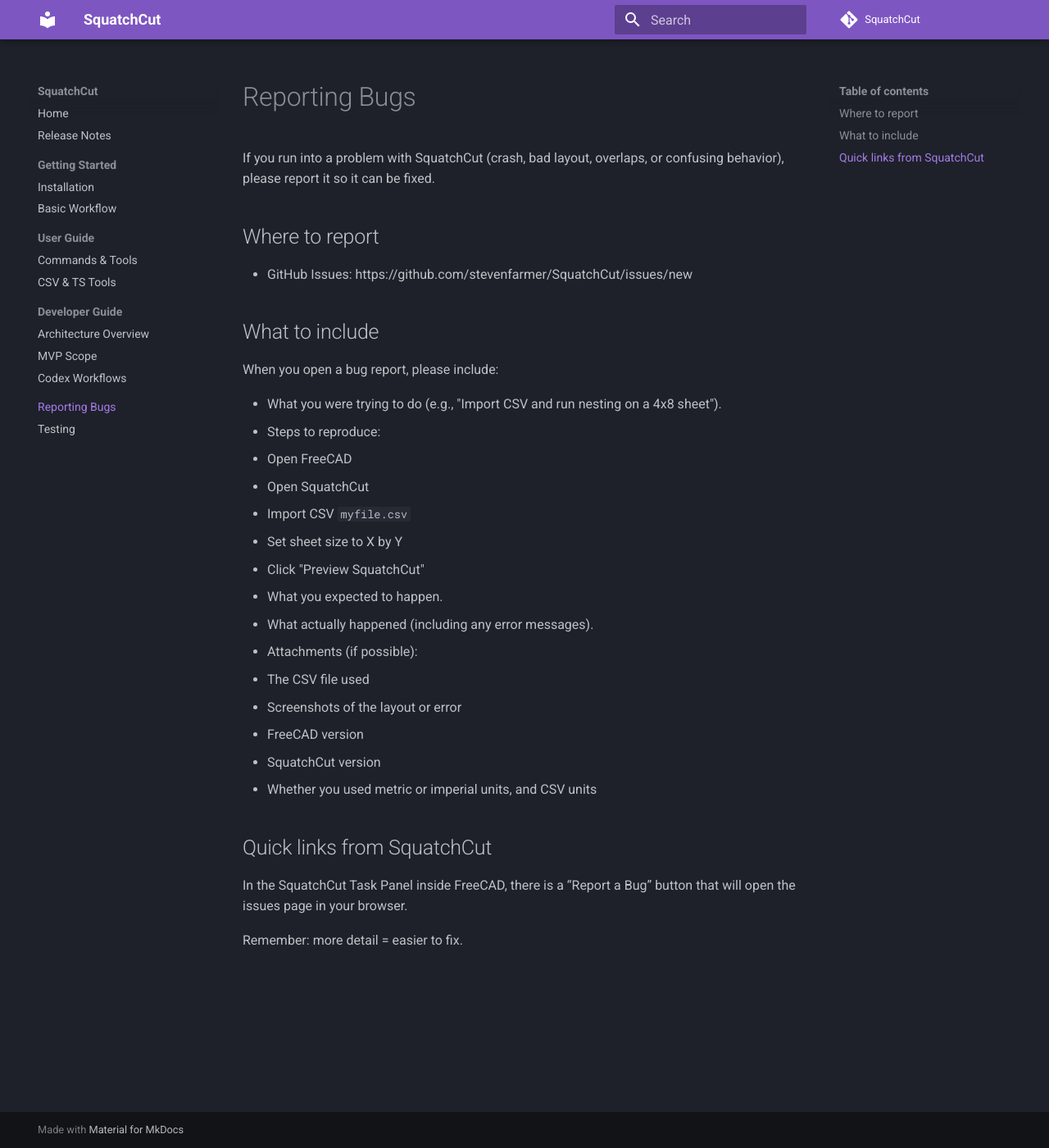
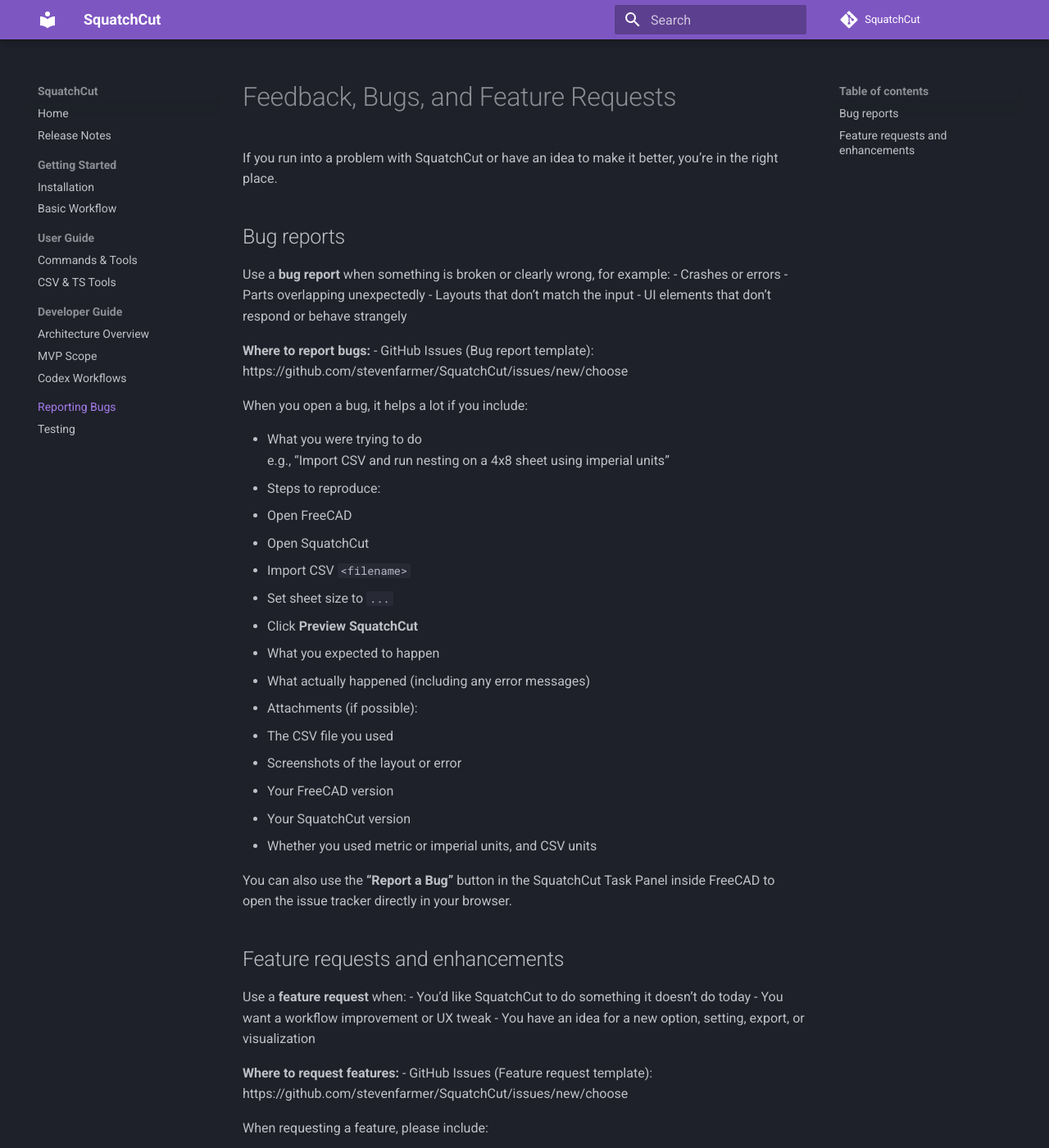
Before and after one commit to stevenfarmer/SquatchCut, an MkDocs documentation site: the page built from docs/reporting_bugs.md, in a window 1280 px wide and 1400 px high. Shown: the whole window at 82% size. Built offline with MkDocs 1.6.1 and Material for MkDocs 9.7.7, drawn with Linux system fonts in a browser that asks for light colours; comment, search, counter and statistics services are not loaded; some of the changed text lies outside the part shown.

Commit message:
Add feedback/bug reporting docs and feature request template

```diff
--- a/docs/reporting_bugs.md
+++ b/docs/reporting_bugs.md
@@ -1,33 +1,57 @@
-# Reporting Bugs
+# Feedback, Bugs, and Feature Requests
 
-If you run into a problem with SquatchCut (crash, bad layout, overlaps, or confusing behavior), please report it so it can be fixed.
+If you run into a problem with SquatchCut or have an idea to make it better, you’re in the right place.
 
-## Where to report
+## Bug reports
 
-- GitHub Issues: https://github.com/stevenfarmer/SquatchCut/issues/new
+Use a **bug report** when something is broken or clearly wrong, for example:
+- Crashes or errors
+- Parts overlapping unexpectedly
+- Layouts that don’t match the input
+- UI elements that don’t respond or behave strangely
 
-## What to include
+**Where to report bugs:**
+- GitHub Issues (Bug report template):
+  https://github.com/stevenfarmer/SquatchCut/issues/new/choose
 
-When you open a bug report, please include:
+When you open a bug, it helps a lot if you include:
 
-- What you were trying to do (e.g., "Import CSV and run nesting on a 4x8 sheet").
+- What you were trying to do
+  e.g., “Import CSV and run nesting on a 4x8 sheet using imperial units”
 - Steps to reproduce:
   1. Open FreeCAD
   2. Open SquatchCut
-  3. Import CSV `myfile.csv`
-  4. Set sheet size to X by Y
-  5. Click "Preview SquatchCut"
-- What you expected to happen.
-- What actually happened (including any error messages).
+  3. Import CSV `<filename>`
+  4. Set sheet size to `...`
+  5. Click **Preview SquatchCut**
+- What you expected to happen
+- What actually happened (including any error messages)
 - Attachments (if possible):
-  - The CSV file used
+  - The CSV file you used
   - Screenshots of the layout or error
-  - FreeCAD version
-  - SquatchCut version
+  - Your FreeCAD version
+  - Your SquatchCut version
   - Whether you used metric or imperial units, and CSV units
 
-## Quick links from SquatchCut
+You can also use the **“Report a Bug”** button in the SquatchCut Task Panel inside FreeCAD to open the issue tracker directly in your browser.
 
-In the SquatchCut Task Panel inside FreeCAD, there is a “Report a Bug” button that will open the issues page in your browser.
+## Feature requests and enhancements
 
-Remember: more detail = easier to fix.
+Use a **feature request** when:
+- You’d like SquatchCut to do something it doesn’t do today
+- You want a workflow improvement or UX tweak
+- You have an idea for a new option, setting, export, or visualization
+
+**Where to request features:**
+- GitHub Issues (Feature request template):
+  https://github.com/stevenfarmer/SquatchCut/issues/new/choose
+
+When requesting a feature, please include:
+
+- What problem you’re trying to solve
+  e.g., “I want to print labeled cut sheets for my cabinet shop”
+- How you work today (manual process, other tools, etc.)
+- What an ideal solution in SquatchCut would look like
+- Any example screenshots or attachments that help explain it
+
+Even small ideas are welcome; they help shape the roadmap.
```
Also changed, not shown: 2 other files.
